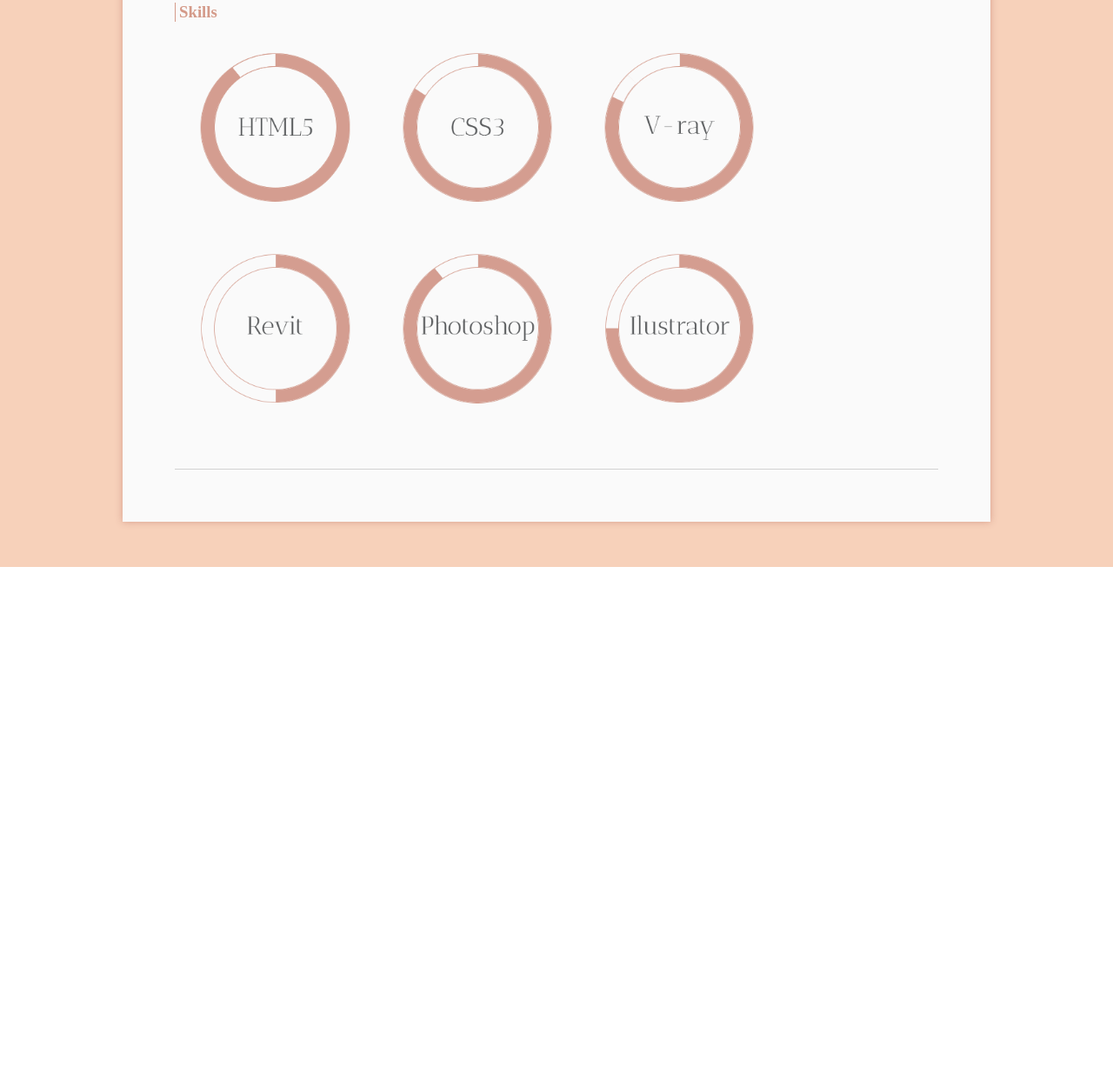
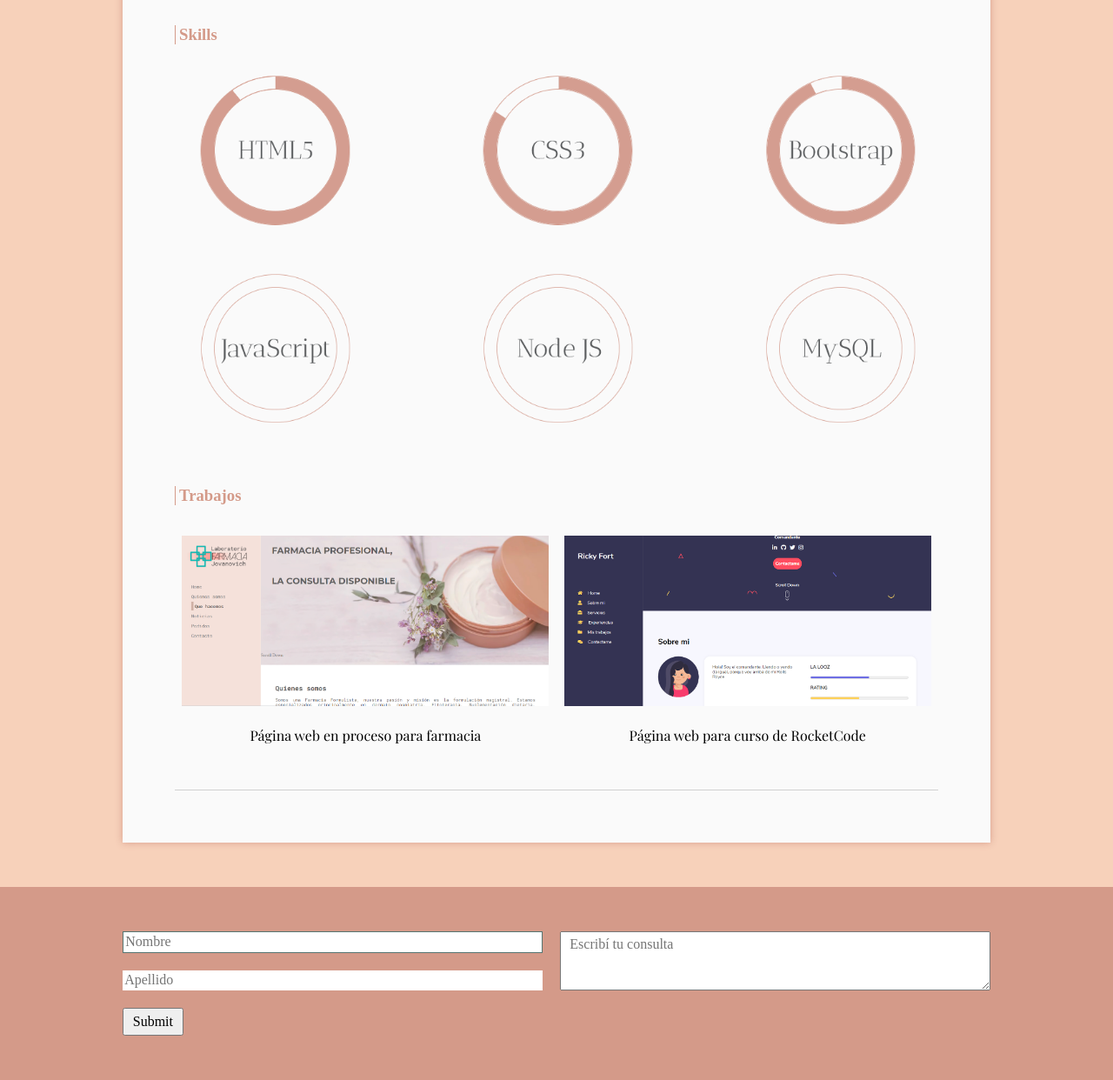
Before and after one commit to lujov/curso-pdtc, a plain HTML site: page Diseño web/Proyecto final/index.html in a window 1280 px wide. Shown: the part 2155-3397 px from the top of the page at 87% size. Before the commit the page ends 2807 px from the top, so only its background shows below. Drawn offline with nearby package versions, Linux system fonts and the light colour scheme; a web font is replaced by a local one.

Commit message:
Inicio Formulario

```diff
--- a/Diseño web/Proyecto final/index.html
+++ b/Diseño web/Proyecto final/index.html
@@ -31,10 +31,10 @@
                 <li class="navbar-list-item"><a href="">Contactame</a></li>
             </ul>
         </nav>
-        <div class="section-full-container">
+        <div class="section-full-container" id="sobre-mi">
             <div class="section-container">
                 <!-- SECCION SOBRE MI -->
-                <section class="sobre-mi-section" id="sobre-mi">
+                <section class="sobre-mi-section">
                     <h2 class="title-2">Sobre mi</h2>
                     <div class="sobre-mi-content">
                         <div class="sobre-mi-info">
@@ -43,11 +43,12 @@
                         </div>
                         <img class="sobre-mi-img" src="imagenes/sobremi.jpg" alt="mi-imagen">
                     </div>
+                    <div id="arquitectura"></div>
                 </section>
                 <!-- SECCION ARQUITECTURA -->
-                <section class="arquitectura-section" id="arquitectura">
+                <section class="arquitectura-section" id="arq-skills">
                     <h2 class="title-2">Arquitectura</h2>
-                    <div class="arq-skills-full-container" id="arq-skills">
+                    <div class="arq-skills-full-container">
                         <h3 class="title-3">Skills</h3>
                         <div class="arq-skills-container">
                             <img class="arq-skills-img" src="imagenes/autocadcirc.png" alt="autocad">
@@ -57,8 +58,9 @@
                             <img class="arq-skills-img" src="imagenes/Photoshop.png" alt="photoshop">
                             <img class="arq-skills-img" src="imagenes/ilustrator.png" alt="ilustrator">
                         </div>
+                        <div id="arq-trabajos"></div>
                     </div>
-                    <div class="arq-trabajos-full-container" id="arq-trabajos">
+                    <div class="arq-trabajos-full-container">
                         <h3 class="title-3">Trabajos</h3>
                         <div class="arq-trabajos-container">
                             <div class="arq-trabajos-div1">
@@ -74,32 +76,54 @@
                                 <p>Proyectos académicos</p>
                             </div>
                         </div>
+                        <div id="desarrollo-web"></div>
                     </div>
                 </section>
                 <!-- SECCION DESARROLLO WEB -->
-                <section class="desarrollo-web-section" id="desarrollo-web">
+                <section class="desarrollo-web-section" id="dw-skills">
                     <h2 class="title-2">Desarrollo Web</h2>
                     <!-- SKILLS -->
-                    <div class="dw-skils-full-container" id="dw-skills">
+                    <div class="dw-skills-full-container">
                         <h3 class="title-3">Skills</h3>
                         <div class="dw-skills-container">
-                            <img class="arq-skills-img" src="imagenes/html5.png" alt="html5">
-                            <img class="arq-skills-img" src="imagenes/css3.png" alt="css3">
-                            <img class="arq-skills-img" src="imagenes/v-ray.png" alt="v-ray">
-                            <img class="arq-skills-img" src="imagenes/revit.png" alt="revit">
-                            <img class="arq-skills-img" src="imagenes/Photoshop.png" alt="photoshop">
-                            <img class="arq-skills-img" src="imagenes/ilustrator.png" alt="ilustrator">
+                            <img class="dw-skills-img" src="imagenes/html5.png" alt="html5">
+                            <img class="dw-skills-img" src="imagenes/css3.png" alt="css3">
+                            <img class="dw-skills-img" src="imagenes/Bootstrap.png" alt="bootstrap">
+                            <img class="dw-skills-img" src="imagenes/javascript.png" alt="javascript">
+                            <img class="dw-skills-img" src="imagenes/nodejs.png" alt="nodejs">
+                            <img class="dw-skills-img" src="imagenes/mysql.png" alt="mysql">
                         </div>
                     </div>
-                    <div>
-                        <!-- TRABAJOS -->
+                    <!-- TRABAJOS -->
+                    <div class="dw-trabajos-full-container">
+                        <h3 class="title-3">Trabajos</h3>
+                        <div class="dw-trabajos-container">
+                            <div class="dw-trabajos-div1">
+                                <img class="dw-trabajos-img" src="imagenes/pagfarmacia.png" alt="pag-farmacia">
+                                <p>Página web en proceso para farmacia</p>
+                            </div>
+                            <div class="dw-trabajos-div2">
+                                <img class="dw-trabajos-img" src="imagenes/pagrocket.png" alt="pag-farmacia">
+                                <p>Página web para curso de RocketCode</p>
+                            </div>
+                        </div>
                     </div>
                 </section>
-                <section>
-                    <!-- CONTACTO -->
-                </section>
+                <!-- CONTACTO -->
             </div>
         </div>
     </div>
+    <footer class="footer-container">
+        <form action="https://formspree.io/xoqpagwd" method="POST">
+            <div class="form">
+                <div class="form-name">
+                    <input class="form-item-name" type="text" name="name" placeholder="Nombre">
+                    <input class="form-item-ap" type="text" name="apellido" placeholder="Apellido">
+                </div>
+                <textarea name="texto" placeholder="Escribí tu consulta"></textarea>
+            </div>
+            <input class="button-submit" type="submit" id="enviar">
+        </form>
+    </footer>
 </body>
 </html>
--- a/Diseño web/Proyecto final/styles/index.css
+++ b/Diseño web/Proyecto final/styles/index.css
@@ -258,8 +258,112 @@
     margin-bottom: 5%;
 }
 
+/* DESARROLLO WEB */
 .desarrollo-web-section {
     margin-top: 5%;
     border-bottom: solid 1px rgba(128, 128, 128, 0.342);
     padding-bottom: 5%;
 }
+
+/* DW-SKILLS */
+.dw-skills-container {
+    width: 100%;
+    height: auto;
+    display: flex;
+    flex-direction: row;
+    flex-wrap: wrap;
+    justify-content: space-between;
+    box-sizing: border-box;
+}
+
+.dw-skills-full-container {
+    margin-top: 5%;
+}
+
+.dw-skills-img {
+    width: 26%;
+    height: auto;
+    padding: 2%;
+}
+
+.dw-skills-img:hover {
+    filter: brightness(1.1);
+    filter: drop-shadow(2px 2px 1px rgba(0, 0, 0, 0.356));
+}
+
+/* DW-TRABAJOS */
+.dw-trabajos-full-container {
+    margin-top: 5%;
+}
+
+.dw-trabajos-container {
+    width: 100%;
+    height: auto;
+    margin-top: 3%;
+    box-sizing: border-box;
+    display: flex;
+    flex-direction: row;
+    flex-wrap: nowrap;
+}
+
+.dw-trabajos-div1 {
+    flex: 1 1 auto;
+    padding: 1%;
+    text-align: center;
+}
+
+.dw-trabajos-div2 {
+    flex: 1 1 auto;
+    padding: 1%;
+    text-align: center;
+}
+
+.dw-trabajos-img {
+    width: 100%;
+    margin-bottom: 5%;
+}
+
+/* FOOTER */
+
+.footer-container {
+    background-color: var(--color-secondary);
+    width: 100%;
+    height: auto;
+    padding: 4% 11% ;
+}
+
+.form {
+    display: flex;
+    flex-direction: row;
+    flex-direction: wrap;
+    justify-content: space-between;
+}
+
+.form-name {
+    width: 100%;
+    display: flex;
+    flex-direction: column;
+    margin-right: 2%;
+}
+
+.form-item-name {
+    margin-bottom: 4%;
+    padding: 0.5%;
+    border: var(--color-primary) solid 1px;
+}
+
+.form-item-ap {
+    padding: 0.5%;
+    border: none;
+}
+
+textarea {
+    width: 100%;
+    margin-left: 2%;
+    padding: 0.5% 1%;
+}
+
+.button-submit {
+    margin-top: 2%;
+    padding: 0.5% 1%;
+}
```
Also changed, not shown: Diseño web/Proyecto final/imagenes/Bootstrap.png (added), Diseño web/Proyecto final/imagenes/javascript.png (added), Diseño web/Proyecto final/imagenes/mysql.png (added), Diseño web/Proyecto final/imagenes/nodejs.png (added), Diseño web/Proyecto final/imagenes/pagfarmacia.png (added), Diseño web/Proyecto final/imagenes/pagrocket.png (added).
